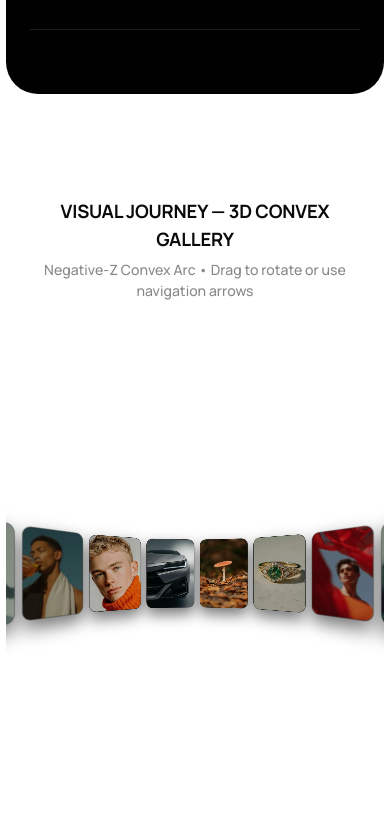
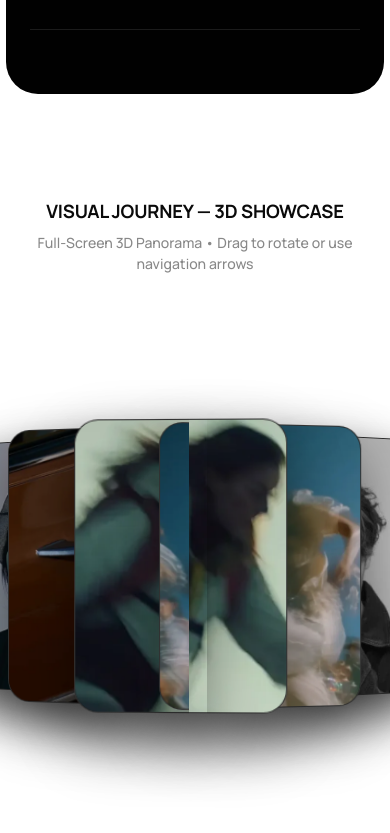
Before and after one commit to bhagatdax808/captureandedit, a React (Vite) app: page / in a window 390 px wide. Shown: the part 9071-9904 px from the top of the page. Built offline with nearby package versions, Linux system fonts and the light colour scheme; a web font is replaced by a local one.

Commit message:
full-screen-touch-3d-convex-carousel

```diff
--- a/src/components/RibbonShowcase.jsx
+++ b/src/components/RibbonShowcase.jsx
@@ -22,7 +22,6 @@ const carouselPhotos = [
 
 export default function RibbonShowcase() {
   const viewportRef = useRef(null);
-  const trackRef = useRef(null);
   const cardRefs = useRef([]);
 
   const [isDragging, setIsDragging] = useState(false);
@@ -35,60 +34,57 @@ export default function RibbonShowcase() {
 
   const total = carouselPhotos.length;
   const angleStep = 360 / total;
-  const centerIdx = Math.floor(total / 2);
-  const autoPlaySpeed = 0.14;
-  const archY = 0;
-
-  const getSettings = useCallback(() => {
-    const w = typeof window !== 'undefined' ? window.innerWidth : 1200;
-    if (w < 600) {
-      return { radiusZ: -420, trackZ: -160 };
-    } else if (w < 900) {
-      return { radiusZ: -520, trackZ: -190 };
-    } else {
-      return { radiusZ: -630, trackZ: -220 };
-    }
-  }, []);
+  const autoPlaySpeed = 0.12;
 
   const update = useCallback((currentRot) => {
-    if (!trackRef.current) return;
-    const { radiusZ, trackZ } = getSettings();
-
-    // Apply negative track translation and rotation
-    trackRef.current.style.transform = `translateZ(${trackZ}px) rotateY(${currentRot}deg)`;
+    const w = typeof window !== 'undefined' ? window.innerWidth : 1440;
+    // Spread cards so they reach both outer screen borders (touching 100vw full screen)
+    const spreadX = w * 0.52;
+    const cardW = Math.max(195, Math.min(260, Math.round(w * 0.16)));
+    const cardH = Math.round(cardW * 1.38);
 
     cardRefs.current.forEach((card, i) => {
       if (!card) return;
-      const offset = i - centerIdx;
-      const angle = offset * angleStep;
-      const yOffset = Math.pow(offset, 2) * (archY / 9);
-
-      // Negative Z curvature pushes side elements back (or amphitheater arc)
-      card.style.transform = `rotateY(${angle}deg) translateZ(${radiusZ}px) translateY(${yOffset}px)`;
-
-      // Strict Dynamic math Z-Index
+      const angle = i * angleStep;
+      // Normalized angle relative to viewport center [-180, 180]
       const normAngle = (((angle + currentRot) % 360) + 540) % 360 - 180;
       const absAngle = Math.abs(normAngle);
-      const zIndex = Math.round(100 - (absAngle / 180) * 85);
-      card.style.zIndex = zIndex;
 
-      // Depth atmospheric shading
-      const depthRatio = Math.min(absAngle / 90, 1);
-      card.style.filter = `brightness(${1 - depthRatio * 0.4}) blur(${depthRatio * 1.5}px)`;
+      card.style.width = `${cardW}px`;
+      card.style.height = `${cardH}px`;
 
-      // Half-circular visibility: cards in front arc (absAngle <= 98) are visible with soft edge fade
-      if (absAngle <= 98) {
+      // Full screen arc visibility: cards on visible front arc touch full screen edges
+      if (absAngle <= 96) {
         card.style.visibility = 'visible';
-        const edgeFade = Math.max(0, Math.min(1, (98 - absAngle) / 20));
+
+        // 3D positioning: convex curve with positive center Z and full screen touch
+        const rad = (normAngle * Math.PI) / 180;
+        const x = Math.sin(rad) * spreadX;
+        // Positive center Z at +35px curving backward smoothly to -135px at screen borders
+        const z = Math.cos(rad) * 170 - 135;
+        const rotY = normAngle * 0.38;
+        const scale = 1.05 - (absAngle / 96) * 0.16;
+
+        card.style.transform = `translate3d(calc(-50% + ${x}px), -50%, ${z}px) rotateY(${rotY}deg) scale(${scale})`;
+
+        // Strict Z-Index: front card is always on top
+        const zIndex = Math.round(100 - absAngle);
+        card.style.zIndex = zIndex;
+
+        // Depth atmospheric lighting & edge fade
+        const depthRatio = Math.min(absAngle / 78, 1);
+        card.style.filter = `brightness(${1 - depthRatio * 0.28}) blur(${depthRatio * 0.65}px)`;
+
+        const edgeFade = Math.max(0, Math.min(1, (96 - absAngle) / 18));
         card.style.opacity = String(edgeFade);
-        card.style.pointerEvents = absAngle < 35 ? 'auto' : 'none';
+        card.style.pointerEvents = absAngle < 36 ? 'auto' : 'none';
       } else {
         card.style.visibility = 'hidden';
         card.style.opacity = '0';
         card.style.pointerEvents = 'none';
       }
     });
-  }, [angleStep, centerIdx, archY, getSettings]);
+  }, [angleStep]);
 
   useEffect(() => {
     let animId;
@@ -137,7 +133,7 @@ export default function RibbonShowcase() {
     const dt = now - dragStartRef.current.lastTime;
 
     if (dt > 10) {
-      velocityRef.current = (clientX - dragStartRef.current.lastX) * 0.14 / (dt / 16.666);
+      velocityRef.current = ((clientX - dragStartRef.current.lastX) * 0.14) / (dt / 16.666);
       dragStartRef.current.lastX = clientX;
       dragStartRef.current.lastTime = now;
     }
@@ -152,14 +148,14 @@ export default function RibbonShowcase() {
   };
 
   const rotateByStep = (direction) => {
-    velocityRef.current = direction * 2.6;
+    velocityRef.current = direction * 2.8;
   };
 
   return (
     <section className="ribbon-showcase-section" id="gallery-3d">
       <div className="ribbon-outer-header">
-        <h3 className="ribbon-subheading">Visual Journey &mdash; 3D Convex Gallery</h3>
-        <p className="ribbon-drag-hint">Negative-Z Convex Arc &bull; Drag to rotate or use navigation arrows</p>
+        <h3 className="ribbon-subheading">Visual Journey &mdash; 3D Showcase</h3>
+        <p className="ribbon-drag-hint">Full-Screen 3D Panorama &bull; Drag to rotate or use navigation arrows</p>
       </div>
 
       <div
@@ -206,8 +202,8 @@ export default function RibbonShowcase() {
           <ChevronRight size={22} />
         </button>
 
-        {/* Negative-Z Convex Track */}
-        <div className="ribbon-convex-track" ref={trackRef}>
+        {/* 3D Convex Track */}
+        <div className="ribbon-convex-track">
           {carouselPhotos.map((item, idx) => (
             <div
               key={item.id}
--- a/src/index.css
+++ b/src/index.css
@@ -27,6 +27,10 @@
   --radius-sm: 8px;
 
   --transition-smooth: all 0.35s cubic-bezier(0.16, 1, 0.3, 1);
+
+  --gallery-persp: 1000px;
+  --gallery-persp-x: 50%;
+  --gallery-persp-y: 50%;
 }
 
 *, *::before, *::after {
@@ -2012,42 +2016,39 @@ footer.site-footer {
    Reference: Negative-Z Convex Arc with Dynamic Shading & Z-Index
    ========================================================================== */
 :root {
-  --gallery-persp: 320px;
+  --gallery-persp: 1050px;
   --gallery-persp-x: 50%;
   --gallery-persp-y: 50%;
-  --gallery-track-z: -220px;
-  --gallery-radius-z: -630px;
-  --gallery-card-w: 210px;
-  --gallery-card-h: 295px;
-  --gallery-angle-step: 22.5deg;
+  --gallery-card-w: 260px;
+  --gallery-card-h: 360px;
 }
 
 @media (max-width: 900px) {
   :root {
-    --gallery-persp: 300px;
-    --gallery-track-z: -190px;
-    --gallery-radius-z: -520px;
-    --gallery-card-w: 180px;
-    --gallery-card-h: 255px;
+    --gallery-persp: 900px;
+    --gallery-card-w: 220px;
+    --gallery-card-h: 305px;
   }
 }
 
 @media (max-width: 600px) {
   :root {
-    --gallery-persp: 270px;
-    --gallery-track-z: -160px;
-    --gallery-radius-z: -420px;
-    --gallery-card-w: 150px;
-    --gallery-card-h: 215px;
+    --gallery-persp: 750px;
+    --gallery-card-w: 175px;
+    --gallery-card-h: 245px;
   }
 }
 
 .ribbon-showcase-section {
-  width: 100%;
+  width: 100vw;
+  position: relative;
+  left: 50%;
+  right: 50%;
+  margin-left: -50vw;
+  margin-right: -50vw;
   padding: 5rem 0 6rem;
   overflow: hidden;
   background: #ffffff;
-  position: relative;
   user-select: none;
 }
 
@@ -2073,9 +2074,8 @@ footer.site-footer {
 }
 
 .ribbon-convex-viewport {
-  width: 100vw;
-  max-width: 100%;
-  height: 480px;
+  width: 100%;
+  height: 520px;
   display: flex;
   align-items: center;
   justify-content: center;
@@ -2083,8 +2083,8 @@ footer.site-footer {
   perspective-origin: var(--gallery-persp-x) var(--gallery-persp-y);
   cursor: grab;
   overflow: hidden;
+  touch-action: pan-y;
   position: relative;
-  touch-action: pan-y;
 }
 
 .ribbon-convex-viewport:active,
@@ -2094,22 +2094,23 @@ footer.site-footer {
 
 .ribbon-convex-track {
   position: relative;
-  width: var(--gallery-card-w);
-  height: var(--gallery-card-h);
+  width: 100%;
+  height: 100%;
   transform-style: preserve-3d;
-  will-change: transform;
+  pointer-events: none;
 }
 
 .ribbon-convex-card {
   position: absolute;
-  inset: 0;
-  border-radius: 20px;
+  top: 50%;
+  left: 50%;
+  border-radius: 22px;
   overflow: hidden;
   transform-style: preserve-3d;
-  box-shadow: 0 20px 45px rgba(0, 0, 0, 0.55);
+  box-shadow: 0 25px 55px rgba(0, 0, 0, 0.45);
   border: 1px solid rgba(255, 255, 255, 0.15);
   background: #111111;
-  transition: filter 0.15s ease, opacity 0.15s ease;
+  transform-origin: center center;
   will-change: transform, filter, opacity;
 }
 
```
